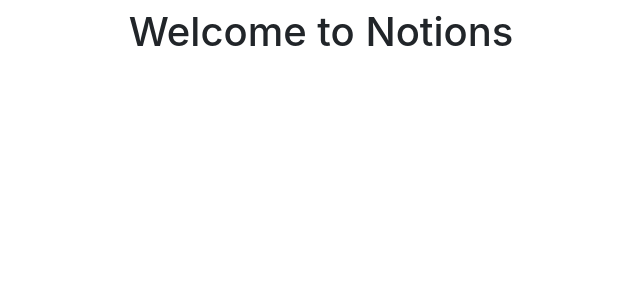
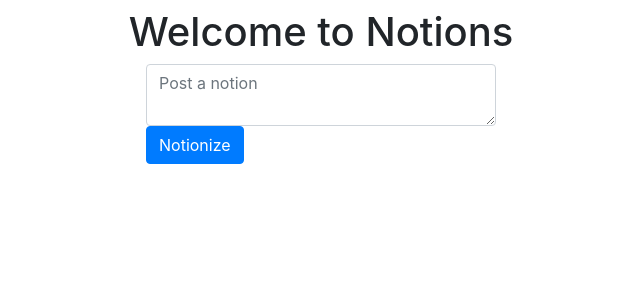
Before and after one commit to SheelSoneji/Notions, a Django app: page / in a window 1280 px wide. Shown: the part 56-356 px from the top of the page, without its empty margins (319-959 px from the left). Run offline with Django 3.2, Linux system fonts and the light colour scheme; data that the repository does not hold is empty; some libraries are stand-ins or nearby versions.

Commit message:
added form field on home page and the redirect to home

```diff
--- a/myapp/views.py
+++ b/myapp/views.py
@@ -1,12 +1,26 @@
 import random
 from django.http import HttpResponse, Http404, JsonResponse
-from django.shortcuts import render
+from django.shortcuts import render, redirect
 from .models import Notion
+from .forms import NotionForm
+
 # Create your views here.
 
 
 def home_view(request, *args, **kwargs):
     return render(request, "pages/home.html", context={}, status=200)
+
+
+def notion_create_view(request, *args, **kwargs):
+    form = NotionForm(request.POST or None)
+    next_url = request.POST.get("next") or None
+    if form.is_valid():
+        obj = form.save(commit=False)
+        obj.save()
+        if next_url != None:
+            return redirect(next_url)
+        form = NotionForm()
+    return render(request, 'components/form.html', context={"form": form})
 
 
 def notion_list_view(request, *args, **kwargs):
--- a/notions/urls.py
+++ b/notions/urls.py
@@ -15,10 +15,11 @@ Including another URLconf
 """
 from django.contrib import admin
 from django.urls import path, re_path
-from myapp.views import home_view, notion_detail_view, notion_list_view
+from myapp.views import home_view, notion_detail_view, notion_list_view, notion_create_view
 urlpatterns = [
     path('admin/', admin.site.urls),
     path('', home_view),
+    path('create-notion', notion_create_view),
     path('notions', notion_list_view),
     path('notions/<int:notion_id>', notion_detail_view),
 ]
--- /dev/null
+++ b/templates/components/form.html
@@ -0,0 +1,4 @@
+<form method='POST'> {% csrf_token %}
+    {{ form.as_p }}
+    <button type='submit' class='btn btn-secondary'>Save</button>
+</form>
--- a/templates/pages/home.html
+++ b/templates/pages/home.html
@@ -3,6 +3,21 @@
 <div class="row text-center">
   <div class="col">
     <h1>Welcome to Notions</h1>
+  </div>
+</div>
+
+<div class="row mb-3">
+  <div class="col-md-4 mx-auto col-10">
+    <form class="form" method="POST" action="/create-notion">
+      {% csrf_token %}
+      <input type="hidden" value="/" name="next" />
+      <textarea
+        class="form-control"
+        name="content"
+        placeholder="Post a notion"
+      ></textarea>
+      <button type="submit" class="btn btn-primary">Notionize</button>
+    </form>
   </div>
 </div>
 
```
Also changed, not shown: myapp/forms.py (added, +17 -0 lines).
